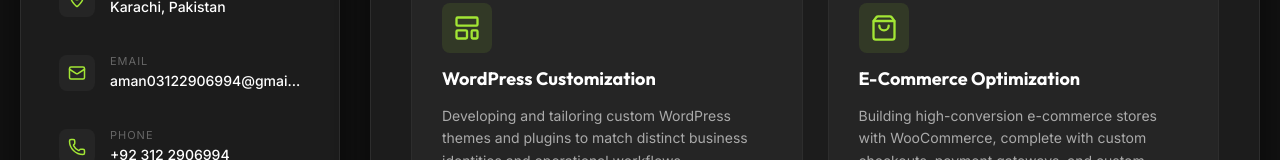
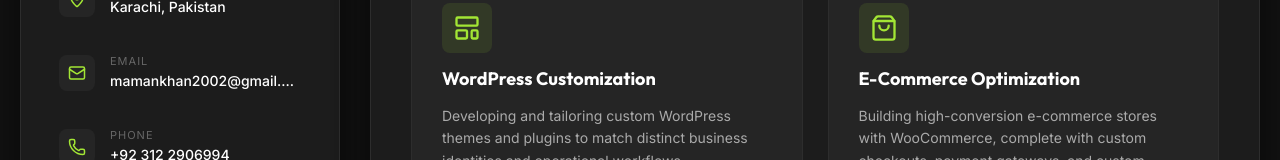
Before and after one commit to aman-gds/Resume, a React (Vite) app: page / in a window 1280 px wide. Shown: the part 478-638 px from the top of the page. Built offline with nearby package versions, Linux system fonts and the light colour scheme.

Commit message:
fix: update contact email address to mamankhan2002@gmail.com

```diff
--- a/src/components/Sidebar.jsx
+++ b/src/components/Sidebar.jsx
@@ -15,8 +15,8 @@
     {
       id: 'email',
       label: 'Email',
-      value: 'aman03122906994@gmail.com',
-      copyValue: 'aman03122906994@gmail.com',
+      value: 'mamankhan2002@gmail.com',
+      copyValue: 'mamankhan2002@gmail.com',
       icon: <Mail size={18} />
     },
     {
```
